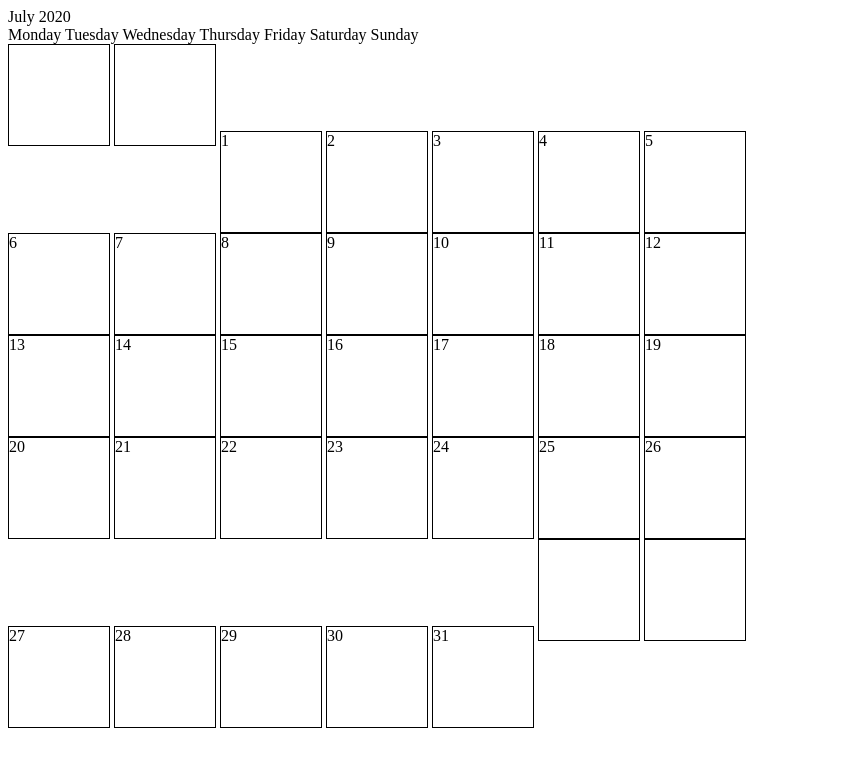
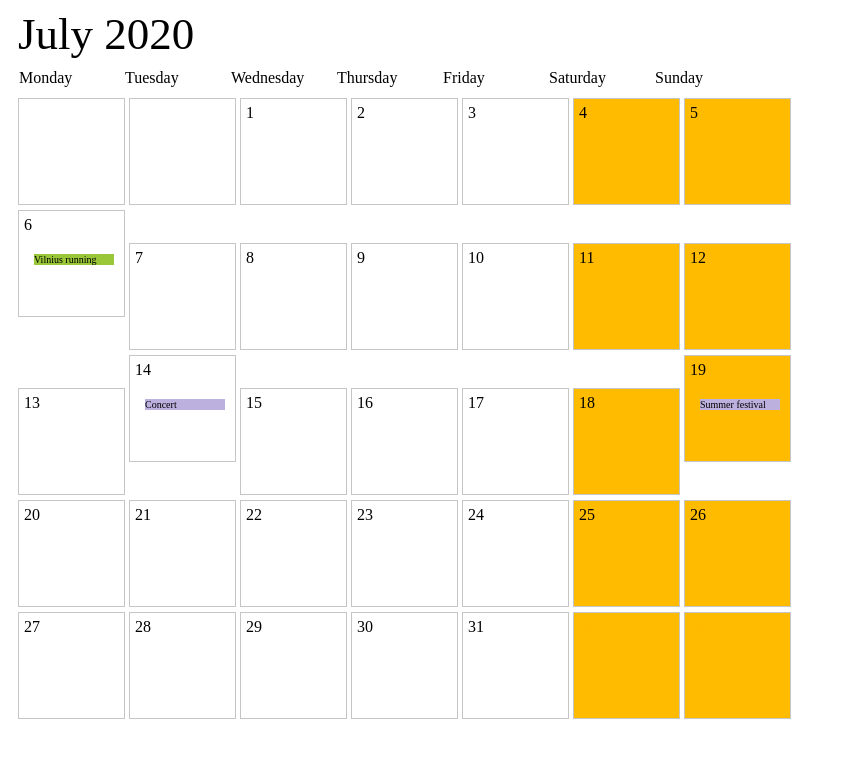
Before and after one commit to Sibronas/Nam-darbai-2-, a plain HTML site: page NamuDarbai/kalendorius/calendar.html in a window 1280 px wide. Shown: the whole page, without its empty margins (0-846 px from the left). Drawn offline with Linux system fonts and the light colour scheme.

Commit message:
Pataisytas

```diff
--- a/NamuDarbai/kalendorius/calendar.html
+++ b/NamuDarbai/kalendorius/calendar.html
@@ -5,101 +5,137 @@
         <meta name="viewport" content="width=device-width, initial-scale=1.0">
         <title>Calendar</title>
         <style>
-            /*
-             * Reseting styles / default vaules
-            */
+
+            .header {
+                width: 100%;
+                height: 60px;
+            }
+
+            .header-date {
+                font-size: 45px;
+                margin: 0 0 5px 10px;
+            }
+
+            .squares-day {
+                display: inline-block;
+                width: 100%;
+                margin: 0 10px 5px 10px;
+            }
+
+            .weekdays-names {
+                display: inherit;
+                width: 100px;
+                margin: 0 0 5px 0px;
+                border: 1px solid white;
+/*                baltą border uždėjau, kad nereikėtų po vieną dienos pavadinimą tempti su margin atskirai*/
+            }
+
             .squares-day__weekday {
-                display: inline-block;
-                border: 1px solid black;
                 width: 100px;
                 height: 100px;
-                }
-
-            /*  Nesuprantu, kodėl man nekeičia dydžiu nei iš vieno lygmens, nei pirmo tėvinio div, nei vaiko, nei span, padding duoda, o width ir height nekeičia nieko  */
+                display: inherit;
+                border: 1px solid #c5c5c5;
+                padding: 5px 0 0 5px;
+/*                Ar geras toks būdas paddingo? nes iš dešinės ir apačios nulis parašyta.*/
             }
 
-            /* end of RESET */
-
-             /*My custom styles
-            start of HEADER section*/
-
-            span * {
-                border: 1px solid black;
-                width: 100px;
-
-
+            .squares-day__weekday--weekend {
+                background-color: #ffbb00;
             }
 
+            .squares-day__weekday--55 {
+                color: white;
+            }
 
-            /* end of HEADER section */
+            .squares-day__weekday--57 {
+                color: #ffbb00;
+            }
 
-            /* start of MAIN CONTENT section */
+/*         .squares-day__weekday--55 ir 57 klases padariau, nes be turinio divai nestojo man gražiai į eilę, tai idėjau į vidų skaičius ir po to suvienodinau spalvas su background, žinau, kad negerai taip, bet tai vienintelis būdas kurį sugalvojau    */
 
-            /*  end ofMAIN CONTENT section */
+            .squares-day__weekday--sporting {
+                background-color: #9ac738;
+                font-size: 10px;
+                width: 80px;
+                margin: 20px 3px 70px 10px;
+            }
 
-            /* start of FOOTER section*/
-
-            /* end of FOOTER section */
+            .squares-day__weekday--entertainment {
+                background-color: #bbb0de;
+                font-size: 10px;
+                width: 80px;
+                margin: 20px 3px 70px 10px;
+            }
         </style>
     </head>
 
     <body>
-        <div>
-            <span>July 2020</span>
+        <div class="header">
+            <span class="header-date">July 2020</span>
         </div>
-        <div>
-            <span>Monday</span>
-            <span>Tuesday</span>
-            <span>Wednesday</span>
-            <span>Thursday</span>
-            <span>Friday</span>
-            <span>Saturday</span>
-            <span>Sunday</span>
+        <div class="weekdays squares-day">
+            <div class="weekdays-names">Monday</div>
+            <div class="weekdays-names">Tuesday</div>
+            <div class="weekdays-names">Wednesday</div>
+            <div class="weekdays-names">Thursday</div>
+            <div class="weekdays-names">Friday</div>
+            <div class="weekdays-names">Saturday</div>
+            <div class="weekdays-names">Sunday</div>
         </div>
         <div class="squares-day">
-            <span class="squares-day__weekday"></span>
-            <span class="squares-day__weekday"></span>
-            <span class="squares-day__weekday">1</span>
-            <span class="squares-day__weekday">2</span>
-            <span class="squares-day__weekday">3</span>
-            <span class="squares-day__weekday">4</span>
-            <span class="squares-day__weekday">5</span>
+            <div class="squares-day__weekday squares-day__weekday--55 ">55</div>
+            <div class="squares-day__weekday squares-day__weekday--55">55</div>
+            <div class="squares-day__weekday">1</div>
+            <div class="squares-day__weekday">2</div>
+            <div class="squares-day__weekday">3</div>
+            <div class="squares-day__weekday squares-day__weekday--weekend">4</div>
+            <div class="squares-day__weekday squares-day__weekday--weekend">5</div>
         </div>
         <div class="squares-day">
-            <span class="squares-day__weekday">6</span>
-            <span class="squares-day__weekday">7</span>
-            <span class="squares-day__weekday">8</span>
-            <span class="squares-day__weekday">9</span>
-            <span class="squares-day__weekday">10</span>
-            <span class="squares-day__weekday">11</span>
-            <span class="squares-day__weekday">12</span>
+            <div class="squares-day__weekday">6
+                <div class="squares-day__weekday--sporting">Vilnius running</div>
+            </div>
+            <div class="squares-day__weekday">7</div>
+            <div class="squares-day__weekday">8</div>
+            <div class="squares-day__weekday">9</div>
+            <div class="squares-day__weekday">10</div>
+            <div class="squares-day__weekday squares-day__weekday--weekend">11</div>
+            <div class="squares-day__weekday squares-day__weekday--weekend">12</div>
         </div>
         <div class="squares-day">
-            <span class="squares-day__weekday">13</span>
-            <span class="squares-day__weekday">14</span>
-            <span class="squares-day__weekday">15</span>
-            <span class="squares-day__weekday">16</span>
-            <span class="squares-day__weekday">17</span>
-            <span class="squares-day__weekday">18</span>
-            <span class="squares-day__weekday">19</span>
+            <div class="squares-day__weekday">13</div>
+            <div class="squares-day__weekday">14
+                <div class="squares-day__weekday--entertainment">Concert</div>
+            </div>
+            <div class="squares-day__weekday">15</div>
+            <div class="squares-day__weekday">16</div>
+            <div class="squares-day__weekday">17</div>
+            <div class="squares-day__weekday squares-day__weekday--weekend">18</div>
+            <div class="squares-day__weekday squares-day__weekday--weekend">19
+                <div class="squares-day__weekday--entertainment">Summer festival</div>
+            </div>
         </div>
         <div class="squares-day">
-            <span class="squares-day__weekday">20</span>
-            <span class="squares-day__weekday">21</span>
-            <span class="squares-day__weekday">22</span>
-            <span class="squares-day__weekday">23</span>
-            <span class="squares-day__weekday">24</span>
-            <span class="squares-day__weekday">25</span>
-            <span class="squares-day__weekday">26</span>
+            <div class="squares-day__weekday">20</div>
+            <div class="squares-day__weekday">21</div>
+            <div class="squares-day__weekday">22</div>
+            <div class="squares-day__weekday">23</div>
+            <div class="squares-day__weekday">24</div>
+            <div class="squares-day__weekday squares-day__weekday--weekend">25</div>
+            <div class="squares-day__weekday squares-day__weekday--weekend">26</div>
         </div>
         <div class="squares-day">
-            <span class="squares-day__weekday">27</span>
-            <span class="squares-day__weekday">28</span>
-            <span class="squares-day__weekday">29</span>
-            <span class="squares-day__weekday">30</span>
-            <span class="squares-day__weekday">31</span>
-            <span class="squares-day__weekday"></span>
-            <span class="squares-day__weekday"></span>
+            <div class="squares-day__weekday">27</div>
+            <div class="squares-day__weekday">28</div>
+            <div class="squares-day__weekday">29</div>
+            <div class="squares-day__weekday">30</div>
+            <div class="squares-day__weekday">31</div>
+            <div class="squares-day__weekday squares-day__weekday--weekend squares-day__weekday--57">
+                57
+            </div>
+            <div class="squares-day__weekday squares-day__weekday--weekend squares-day__weekday--57">
+                57
+            </div>
         </div>
     </body>
 </html>
```
